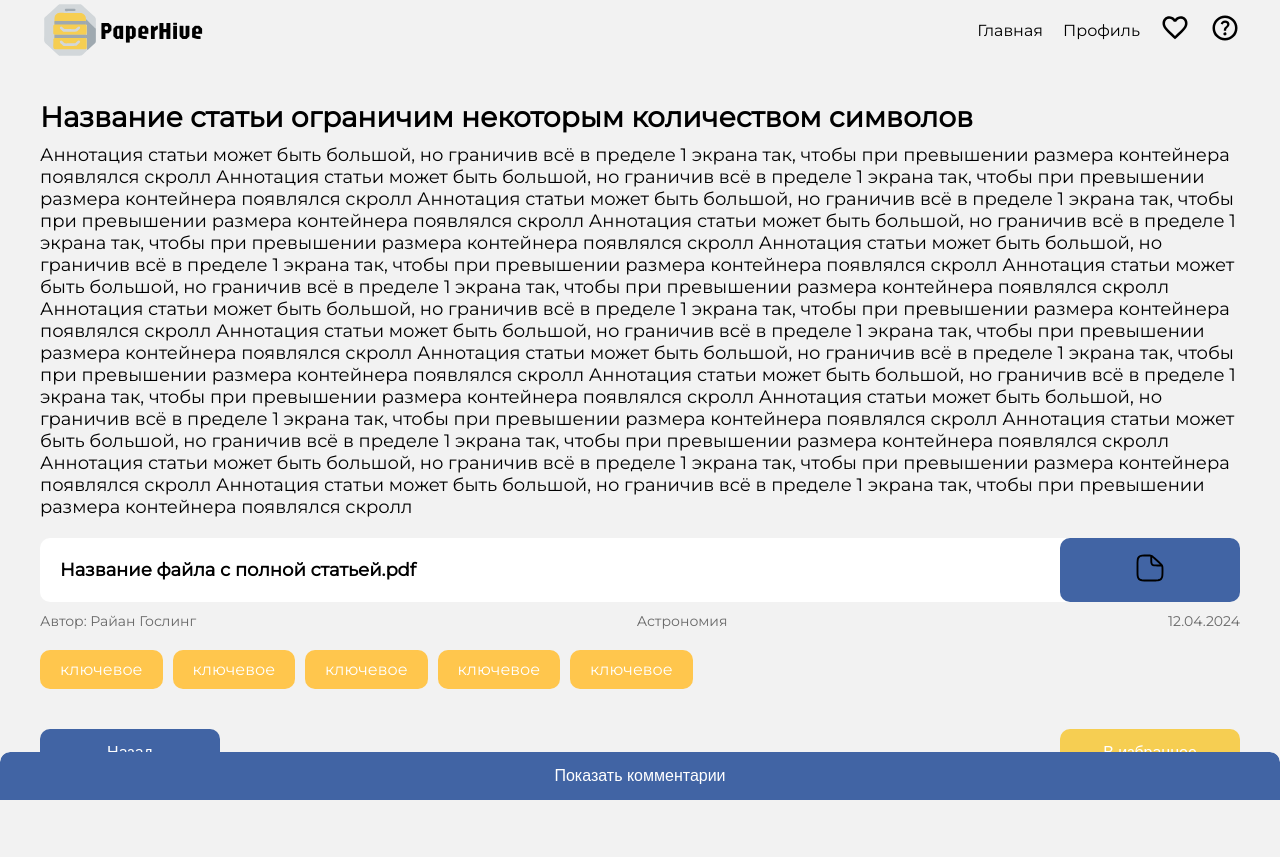
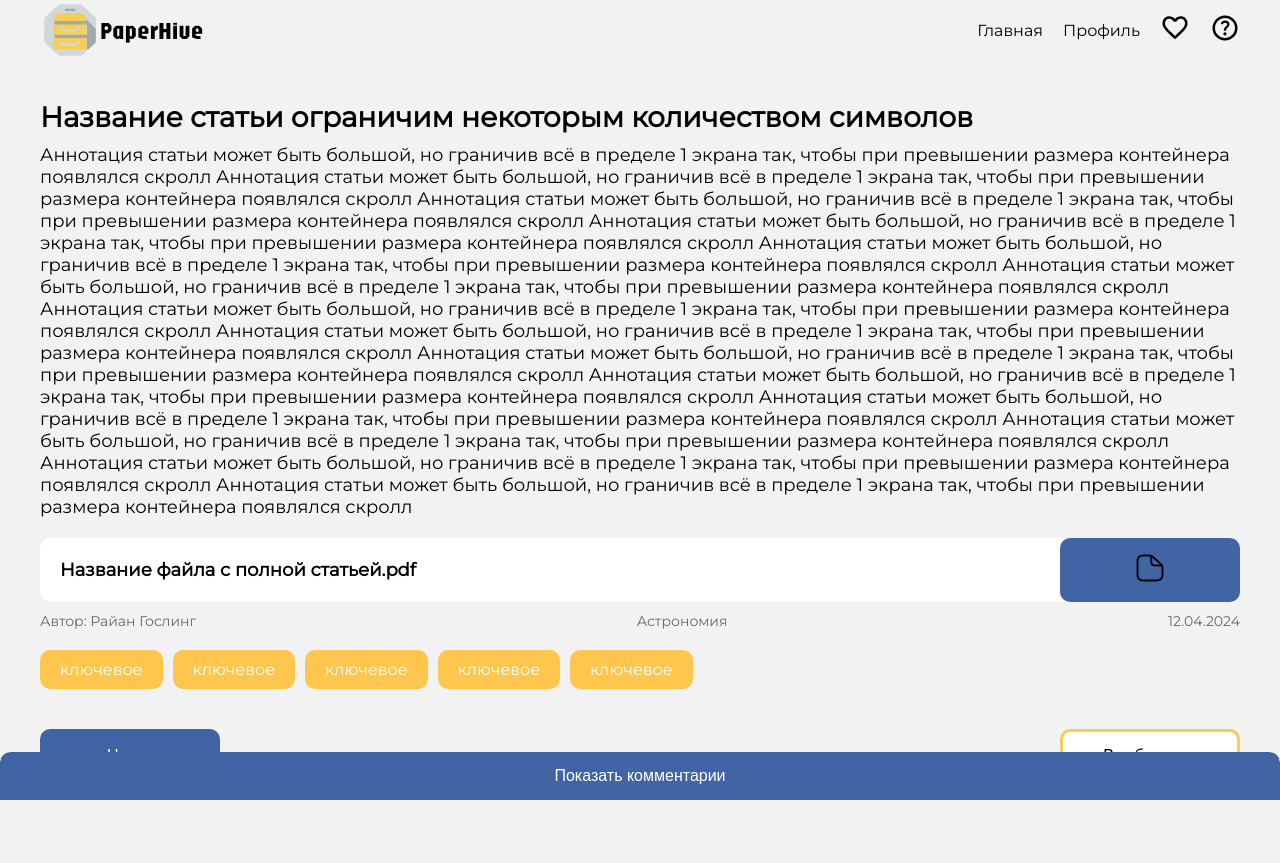
Before and after one commit to Alhanaqtah/archive-of-scientific-articles, a React (Vite) app in the folder client/: page /articles in a window 1280 px wide. Built offline with nearby package versions, Linux system fonts and the light colour scheme.

Commit message:
feat: change extend Button component

```diff
--- a/client/src/pages/Article/ui/Article.tsx
+++ b/client/src/pages/Article/ui/Article.tsx
@@ -67,7 +67,9 @@ export function Article() {
       </div>
       <div className={styles.buttons}>
         <Button onClick={handleGoBack}>Назад</Button>
-        <Button color="yellow">В избранное</Button>
+        <Button color="yellow" colorStyle="outline">
+          В избранное
+        </Button>
       </div>
       <Comments />
     </main>
--- a/client/src/shared/ui/Button/ui/Button.tsx
+++ b/client/src/shared/ui/Button/ui/Button.tsx
@@ -7,11 +7,19 @@ import styles from "./style.module.scss";
 interface ButtonProps extends ButtonHTMLAttributes<HTMLButtonElement> {
   children?: ReactNode;
   color?: "blue" | "yellow" | "red";
+  colorStyle?: "outline" | "fill";
   className?: string;
 }
 
 export function Button(props: ButtonProps) {
-  const { children, color = "blue", className, ...rest } = props;
+  const {
+    children,
+    color = "blue",
+    colorStyle = "fill",
+    className,
+    ...rest
+  } = props;
+
   return (
     <button
       {...rest}
@@ -19,6 +27,8 @@ export function Button(props: ButtonProps) {
         [styles.blue]: color === "blue",
         [styles.red]: color === "red",
         [styles.yellow]: color === "yellow",
+        [styles.outline]: colorStyle === "outline",
+        [styles.fill]: colorStyle === "fill",
       })}
     >
       {children}
--- a/client/src/shared/ui/Button/ui/style.module.scss
+++ b/client/src/shared/ui/Button/ui/style.module.scss
@@ -8,12 +8,24 @@
 
 .blue {
   background-color: #4164a4;
+  border: 3px solid #4164a4;
 }
 
 .yellow {
   background-color: #f6ce52;
+  border: 3px solid #f6ce52;
 }
 
 .red {
   background-color: #ff4242;
+  border: 3px solid #ff4242;
 }
+
+.outline {
+  background-color: #fff;
+  color: #000;
+}
+
+.fill {
+  border: none;
+}
```
